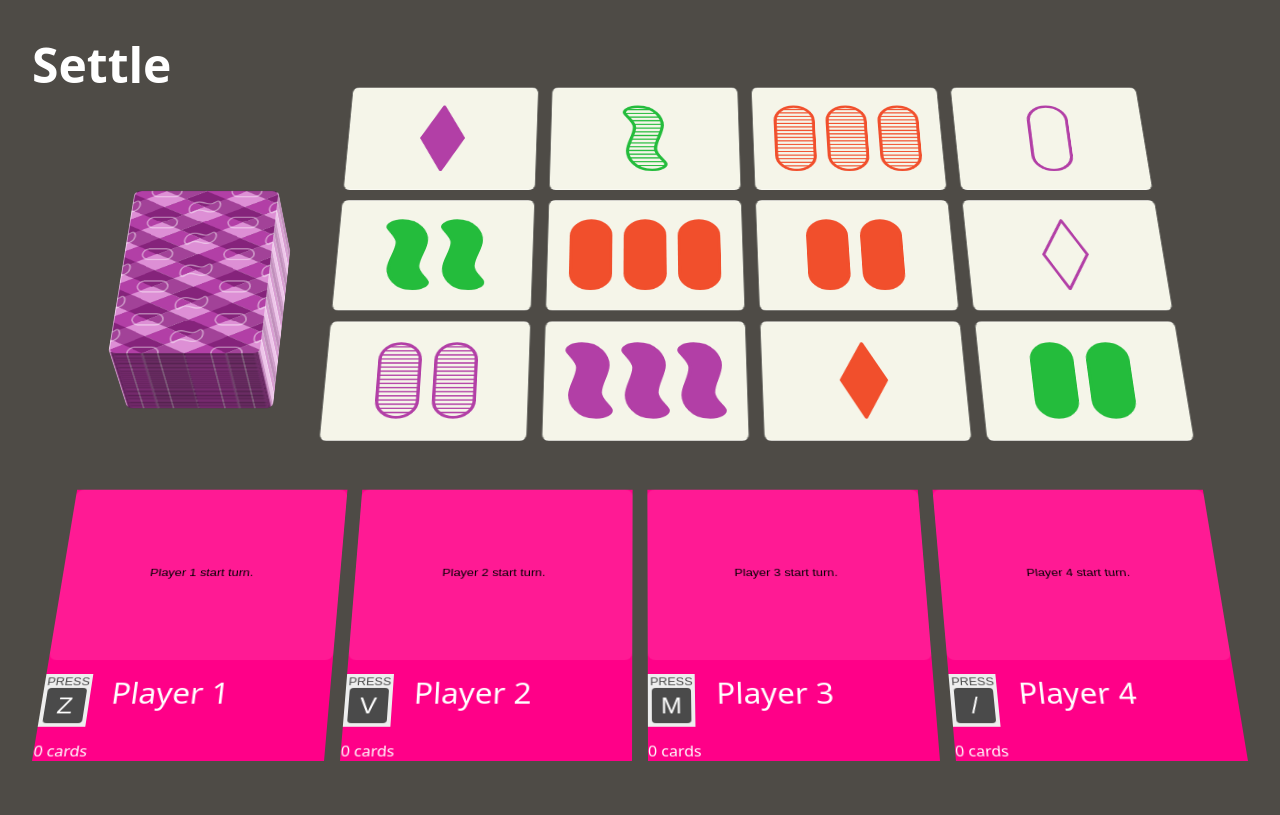
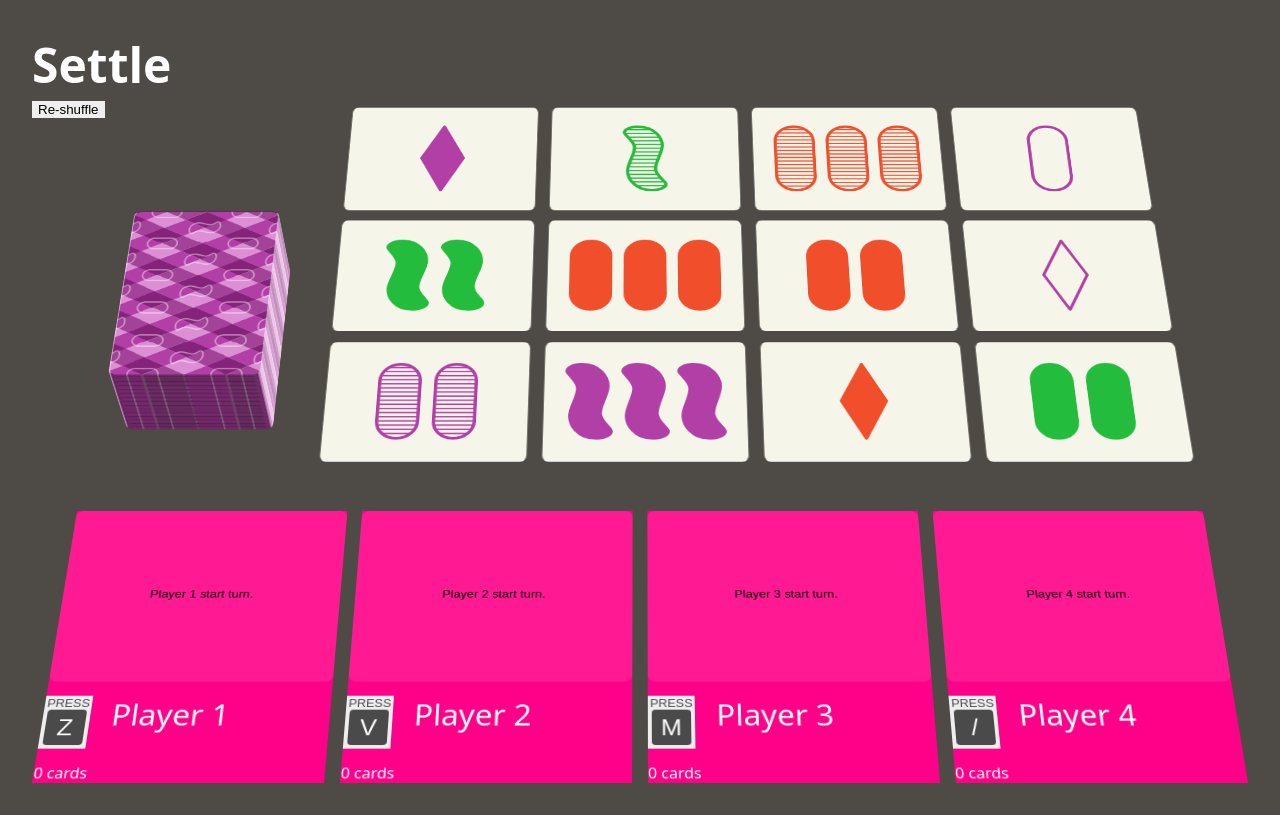
Before and after one commit to stephenjbell/settle, a SvelteKit app: page / in a window 1280 px wide. Built offline with nearby package versions, Linux system fonts and the light colour scheme.

Commit message:
Add ability to reshuffle

```diff
--- a/src/routes/+page.svelte
+++ b/src/routes/+page.svelte
@@ -431,6 +431,23 @@
         currentSets = sets;
     }
 
+    function reshuffle(){
+
+        // TODO: Fix the delays, etc. so cards aren't out of order
+
+        // Move all cards from play spots to draw pile
+        for (let i = 0; i < playSpots.length; i++) {
+            if(playSpots[i].card !== null){
+                drawPile.cards.push(playSpots[i].card);
+                playSpots[i].card = null;
+            }
+        }
+
+        shuffle(drawPile.cards);
+        fillPlaySpots();
+        updateDisplayCards();
+    }
+
 </script>
 
 <style>
@@ -473,6 +490,7 @@
     <h1>
         Settle
     </h1>
+    <button on:click|preventDefault={reshuffle}>Re-shuffle</button>
 
     <div class="noplayerwarning {noPlayerWarning}">Select a player.</div>
 
```
